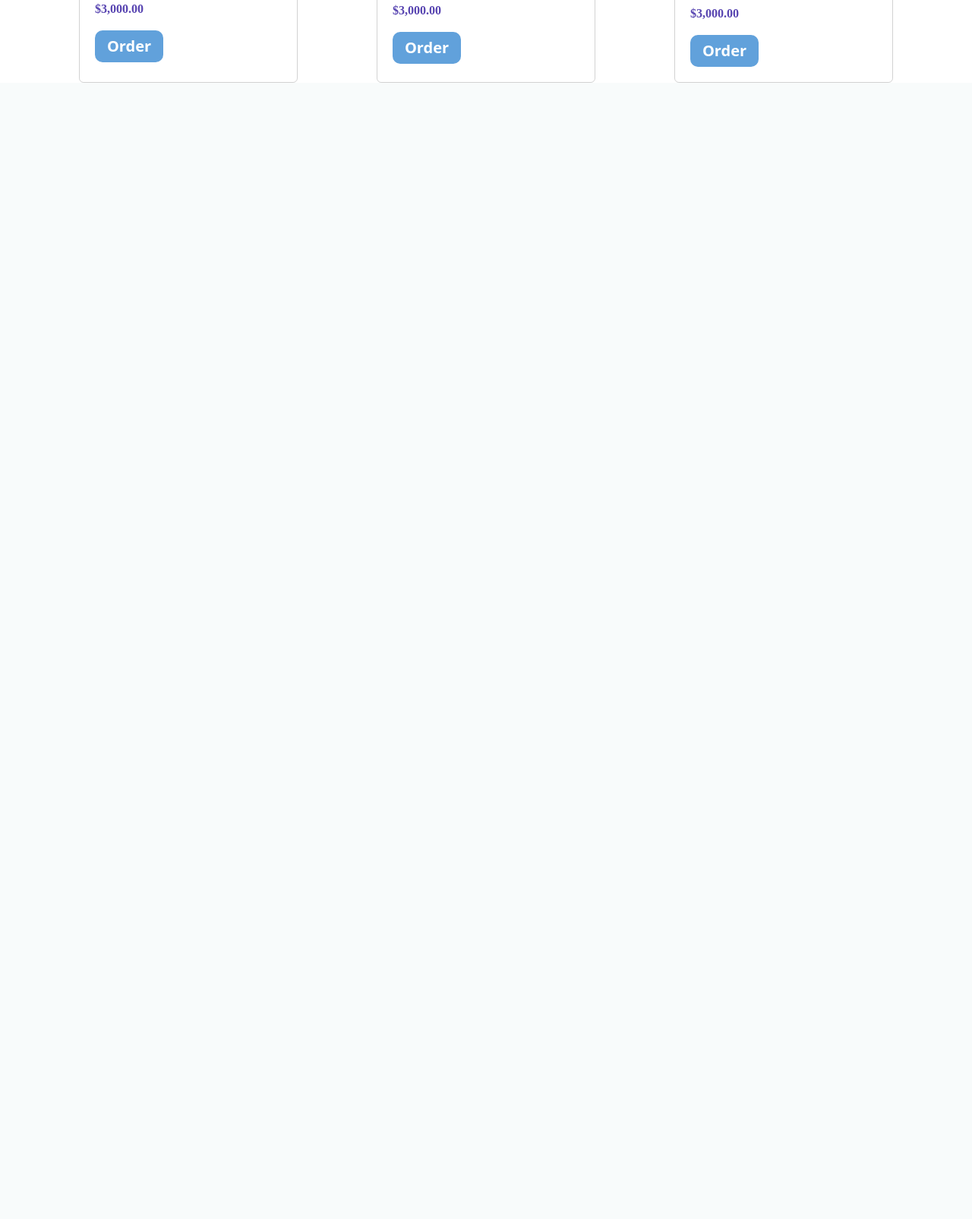
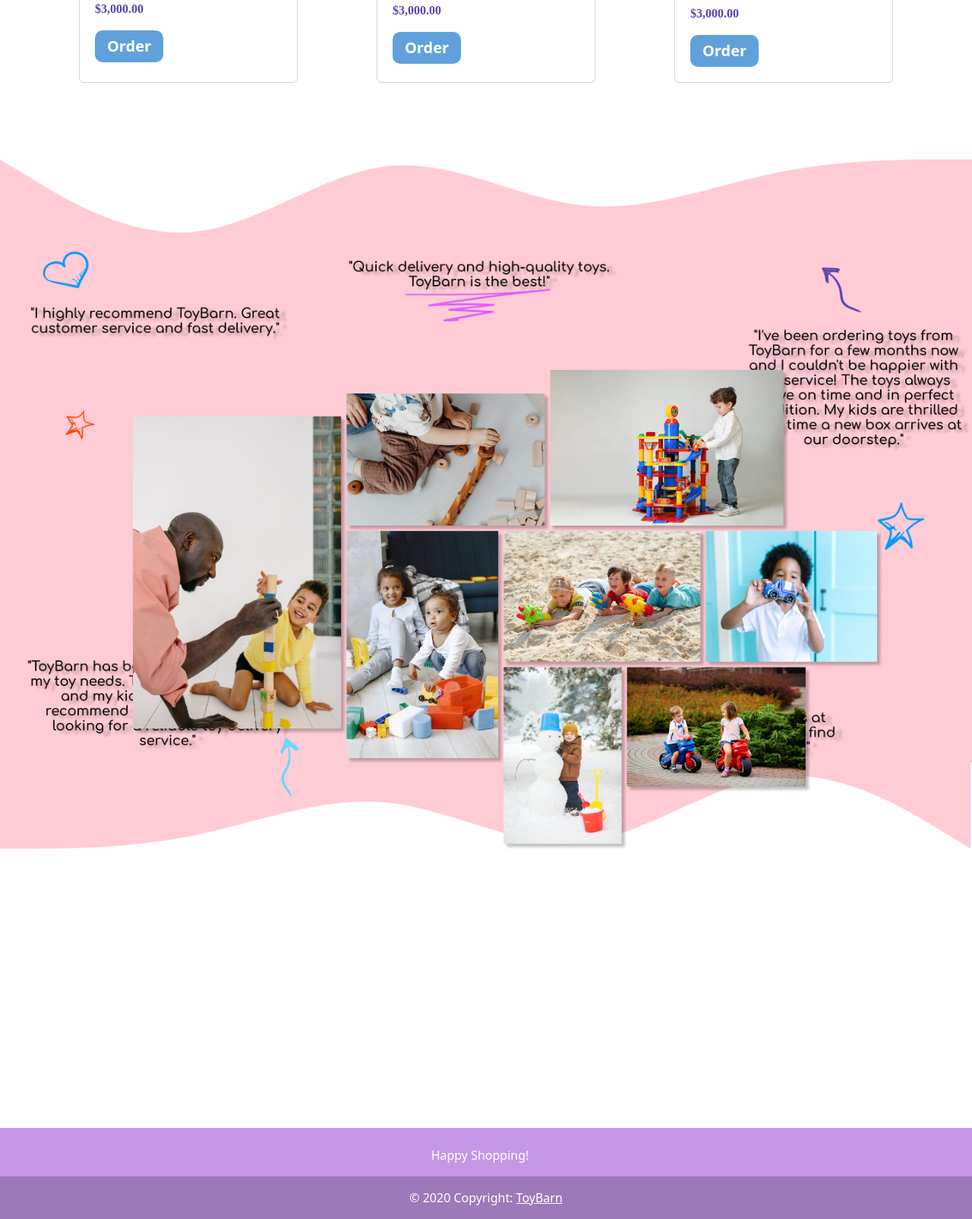
Before and after one commit to AlexciaRose/IA-Group-Site, a PHP site: page /home.php in a window 1280 px wide. Shown: the part 1843-3448 px from the top of the page at 76% size. Before the commit the page ends 1952 px from the top, so only its background shows below. Run offline with PHP 8.4, Linux system fonts and the light colour scheme; some web fonts are replaced.

Commit message:
finish home page

```diff
--- a/Styles/home.css
+++ b/Styles/home.css
@@ -119,3 +119,24 @@ h1{
     justify-content: space-evenly;
     text-align: left;
   }
+
+  .reviews_bg{
+    max-width: 100%;
+    background-image: url(../Images/reviews_bg.png);
+    background-size: contain;
+    display: flex;
+    justify-content: center;
+    background-repeat: no-repeat;
+    margin-top: 100px;
+    margin-bottom: 150px;
+}
+
+.reviews_img{
+    width: 900px;
+    height: 600px;
+    padding: 0%;
+    margin-top: 230px;
+    margin-bottom: 200px;
+    margin-left: -30px;
+
+}
--- a/home.php
+++ b/home.php
@@ -72,7 +72,7 @@ if(isset($_SESSION["username"]) && !empty($_SESSION["username"])) { $username =
         </div>
     </div>
 
-    <section class="brand text-center">
+    <section class="brand text-center mb-5">
         <img class="" src="./Images/brand.png" alt="">
         <div class="row mt-5">
             <div class="col">
@@ -118,6 +118,36 @@ if(isset($_SESSION["username"]) && !empty($_SESSION["username"])) { $username =
 
     </section>
 
+
+    <section class= "container reviews_bg p-5 text-center">
+        <div class="reviews_img"><img src="./Images/collage.png" alt=""></div>
+    </section>
+
+    <section class="mt-5">
+  <!-- Footer -->
+  <footer class="text-center text-white mt-5" style="background-color: rgba(159, 87, 215, 0.62)">
+    <!-- Grid container -->
+    <div class="container p-4 pb-0">
+      <!-- Section: CTA -->
+      <section class="">
+            <p class="d-flex justify-content-center align-items-center">
+                <span class="me-3">Happy Shopping!</span>
+              </p>
+      </section>
+      <!-- Section: CTA -->
+    </div>
+
+
+    <!-- Copyright -->
+    <div class="text-center p-3" style="background-color: rgba(0, 0, 0, 0.2);">
+      © 2020 Copyright:
+      <a class="text-white" href="">ToyBarn</a>
+    </div>
+    <!-- Copyright -->
+  </footer>
+  <!-- Footer -->
+</section>
+
     <script src="https://cdn.jsdelivr.net/npm/bootstrap@5.3.0-alpha1/dist/js/bootstrap.bundle.min.js" integrity="sha384-w76AqPfDkMBDXo30jS1Sgez6pr3x5MlQ1ZAGC+nuZB+EYdgRZgiwxhTBTkF7CXvN" crossorigin="anonymous"></script>
 
     <script>
```
Also changed, not shown: Images/collage.png (added), Images/reviews_bg.png (added).
